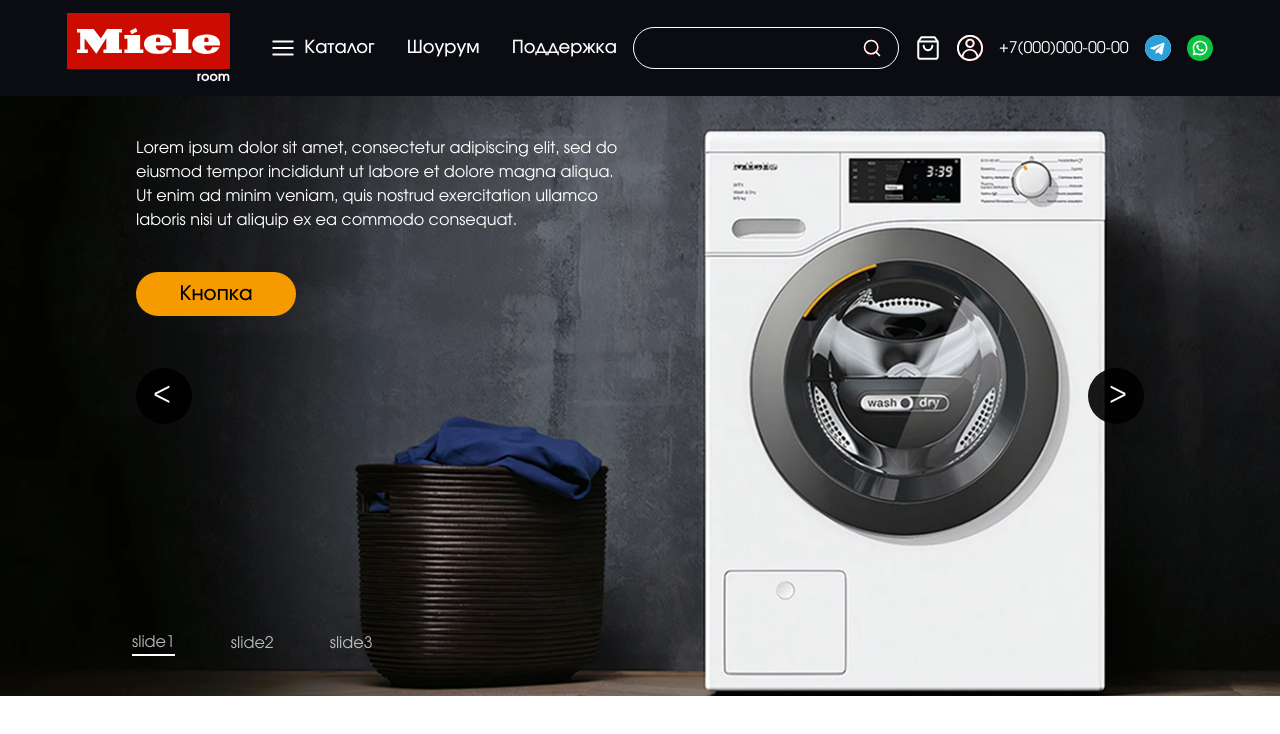
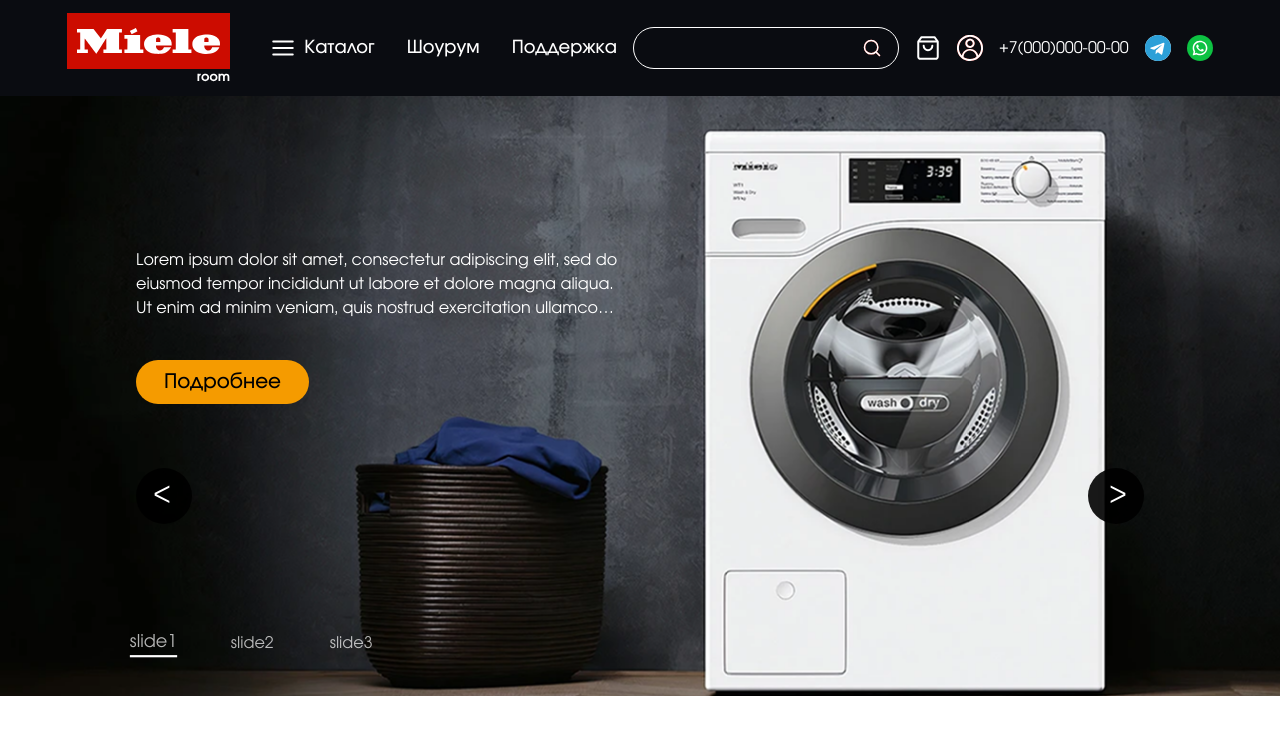
Before and after one commit to Rudolf31/miele-website-order, a Next.js app: page / in a window 1280 px wide. Shown: the top 734 px of the page. Built offline with nearby package versions, Linux system fonts and the light colour scheme.

Commit message:
i have finished the slider animation

```diff
--- a/src/app/components/Carousel/Carousel.jsx
+++ b/src/app/components/Carousel/Carousel.jsx
@@ -3,11 +3,13 @@
 import { useState, useEffect } from 'react';
 import apiConfig from '@/assets/apiConfig';
 import Link from 'next/link';
+import styles from './Carousel.module.css';
 
 export default function Carousel() {
   const [slides, setSlides] = useState([]);
   const [currentSlide, setCurrentSlide] = useState(0);
   const [loading, setLoading] = useState(true);
+  const [direction, setDirection] = useState('right');
 
   useEffect(() => {
     const fetchData = async () => {
@@ -26,14 +28,17 @@ export default function Carousel() {
   }, []);
 
   const goToSlide = (index) => {
+    setDirection(index > currentSlide ? 'right' : 'left');
     setCurrentSlide(index);
   };
 
   const goToPrev = () => {
+    setDirection('left');
     setCurrentSlide((prev) => (prev === 0 ? slides.length - 1 : prev - 1));
   };
 
   const goToNext = () => {
+    setDirection('right');
     setCurrentSlide((prev) => (prev === slides.length - 1 ? 0 : prev + 1));
   };
 
@@ -51,20 +56,29 @@ export default function Carousel() {
 
   return (
     <div className="relative h-[600px] w-full overflow-hidden">
-      {/* Фоновое изображение */}
+      {/* Фоновое изображение с анимацией */}
       <div
-        className="absolute inset-0 bg-cover bg-center bg-no-repeat z-0 transition-opacity duration-500"
+        className={`absolute inset-0 bg-cover bg-center bg-no-repeat z-0 ${
+          direction === 'right' ? styles.fadeInRight : styles.fadeInLeft
+        }`}
         style={{ backgroundImage: `url(${slides[currentSlide].image})` }}
+        key={currentSlide}
       />
 
-      {/* Контент в контейнере */}
-      <div className="container relative h-full flex flex-col justify-between py-10 z-10">
-        {/* Текст и кнопка */}
-        <div className="max-w-[50%] text-white px-4">
-            <p className="max-w-full mb-10 line-clamp-6 overflow-hidden text-ellipsis">{slides[currentSlide].text}</p>
+      {/* Основной контент */}
+      <div className="  container relative h-full flex flex-col justify-between py-10 z-10">
+        {/* Текст и кнопка с анимацией */}
+        <div
+          className={` mt-28 max-w-[50%] text-white px-4 ${
+            direction === 'right' ? styles.slideInRight : styles.slideInLeft
+          }`}
+        >
+          <p className="max-w-full mb-10 line-clamp-3 overflow-hidden text-ellipsis">
+            {slides[currentSlide].text}
+          </p>
           <Link href={slides[currentSlide].link}>
-                <button className="px-7 min-w-40 py-2 bg-[#F59B00] hover:bg-[#F59B00]/80 text-black text-xl font-medium rounded-full transition-colors">
-                    Кнопка
+            <button className="px-7 min-w-40 py-2 bg-[#F59B00] hover:bg-[#F59B00]/80 text-black text-xl font-medium rounded-full transition-all duration-300 hover:scale-105">
+              Подробнее
             </button>
           </Link>
         </div>
@@ -74,8 +88,10 @@ export default function Carousel() {
           {slides.map((slide, index) => (
             <button
               key={slide.id}
-              className={`text-white/70 hover:text-white transition-colors ${
-                currentSlide === index ? 'text-white border-b-2 border-white' : ''
+              className={`text-white/70 hover:text-white transition-all duration-300 ${
+                currentSlide === index
+                  ? 'text-white border-b-2 border-white scale-110'
+                  : 'hover:scale-105'
               }`}
               onClick={() => goToSlide(index)}
             >
@@ -86,13 +102,13 @@ export default function Carousel() {
 
         {/* Стрелки навигации */}
         <button
-  className="absolute min-[1300px]:top-1/3 top-1/2 min-[1300px]:-left-1/12 left-4 -translate-y-1/2 w-14 h-14 bg-black/90 text-white rounded-full flex items-center justify-center hover:bg-black/70 transition-colors"
+          className="absolute min-[1300px]:top-1/3 top-2/3 min-[1300px]:-left-1/12 left-4 -translate-y-1/2 w-14 h-14 bg-black/90 text-white rounded-full flex items-center justify-center hover:bg-black/70 transition-all duration-300 hover:scale-110"
           onClick={goToPrev}
         >
-  <span className="relative text-2xl -left-0.5">ᐸ</span> {/* Микро-корректировка */}
+          <span className="relative text-2xl -left-0.5">ᐸ</span>
         </button>
         <button
-  className="absolute min-[1300px]:top-1/3 top-1/2 min-[1300px]:-right-1/12 right-4 -translate-y-1/2 w-14 h-14 bg-black/90 text-white rounded-full flex items-center justify-center hover:bg-black/70 transition-colors"
+          className="absolute min-[1300px]:top-1/3 top-2/3 min-[1300px]:-right-1/12 right-4 -translate-y-1/2 w-14 h-14 bg-black/90 text-white rounded-full flex items-center justify-center hover:bg-black/70 transition-all duration-300 hover:scale-110"
           onClick={goToNext}
         >
           <span className="relative text-2xl -right-0.5">ᐳ</span>
--- /dev/null
+++ b/src/app/components/Carousel/Carousel.module.css
@@ -0,0 +1,60 @@
+/* Анимации для слайдов */
+.fadeInRight {
+    animation: fadeInRight 0.7s ease-in-out forwards;
+  }
+
+  .fadeInLeft {
+    animation: fadeInLeft 0.7s ease-in-out forwards;
+  }
+
+  .slideInRight {
+    animation: slideInRight 0.5s ease-in-out forwards;
+  }
+
+  .slideInLeft {
+    animation: slideInLeft 0.5s ease-in-out forwards;
+  }
+
+  @keyframes fadeInRight {
+    from {
+      opacity: 0;
+      transform: translateX(20px);
+    }
+    to {
+      opacity: 1;
+      transform: translateX(0);
+    }
+  }
+
+  @keyframes fadeInLeft {
+    from {
+      opacity: 0;
+      transform: translateX(-20px);
+    }
+    to {
+      opacity: 1;
+      transform: translateX(0);
+    }
+  }
+
+  @keyframes slideInRight {
+    from {
+      opacity: 0;
+      transform: translateX(50px);
+    }
+    to {
+      opacity: 1;
+      transform: translateX(0);
+    }
+  }
+
+  @keyframes slideInLeft {
+    from {
+      opacity: 0;
+      transform: translateX(-50px);
+    }
+    to {
+      opacity: 1;
+      transform: translateX(0);
+    }
+  }
```
Lines whose indentation alone changed are shown as unchanged.
